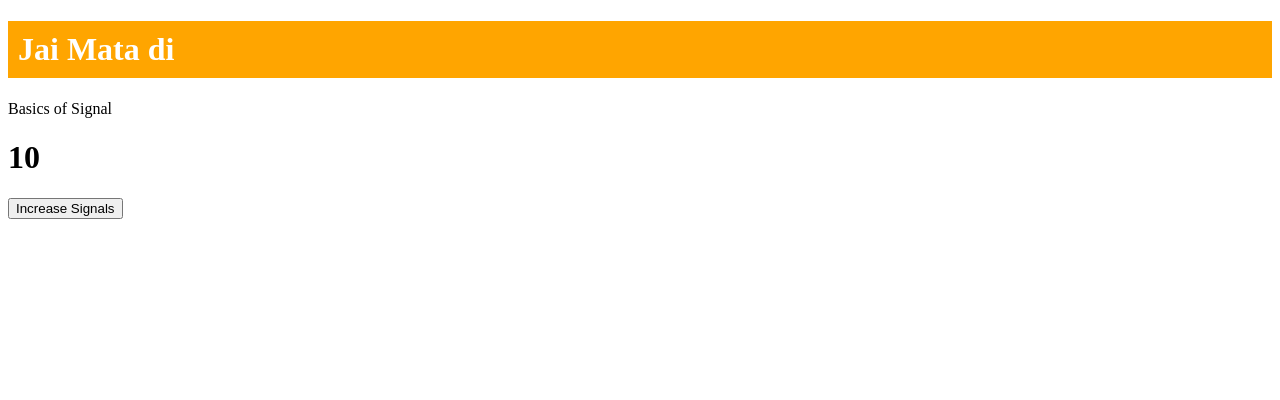
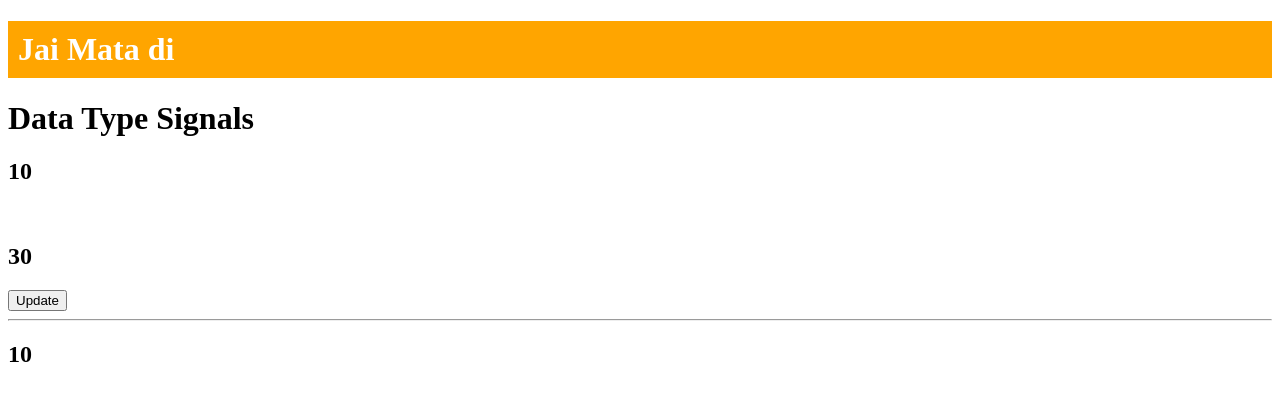
Before and after one commit to AnshuPandey108/Angular-Read, an Angular app: page / in a window 1280 px wide. Shown: the top 400 px of the page. Built offline with nearby package versions, Linux system fonts and the light colour scheme.

Commit message:
data types of signals in Angular

```diff
--- a/src/app/app.component.html
+++ b/src/app/app.component.html
@@ -1,3 +1,3 @@
 <h1>Jai Mata di</h1>
-<app-signals></app-signals>
+<app-data-type-signals></app-data-type-signals>
 <router-outlet></router-outlet>
--- a/src/app/app.component.ts
+++ b/src/app/app.component.ts
@@ -8,10 +8,11 @@ import { IfElseComponent } from './if-else/if-else.component';
 import { SwitchComponent } from './switch/switch.component';
 import { ForloopComponent } from './forloop/forloop.component';
 import { SignalsComponent } from './signals/signals.component';
+import { DataTypeSignalsComponent } from './data-type-signals/data-type-signals.component';
 
 @Component({
   selector: 'app-root',
-  imports: [RouterOutlet, CounterComponent, EventComponent, InputComponent, StyleComponent, IfElseComponent, SwitchComponent, ForloopComponent, SignalsComponent],
+  imports: [RouterOutlet, CounterComponent, EventComponent, InputComponent, StyleComponent, IfElseComponent, SwitchComponent, ForloopComponent, SignalsComponent,DataTypeSignalsComponent],
   templateUrl: './app.component.html',
   styleUrls: ['./app.component.css']
 })
--- /dev/null
+++ b/src/app/data-type-signals/data-type-signals.component.html
@@ -0,0 +1,7 @@
+<h1>Data Type Signals</h1>
+<h2>{{data()}}</h2>
+<br>
+<h2>{{data1()}}</h2>
+<button (click)="updateSignal()">Update</button>
+<hr>
+<h2>{{count()}}</h2>
--- /dev/null
+++ b/src/app/data-type-signals/data-type-signals.component.ts
@@ -0,0 +1,18 @@
+import { Component, signal, WritableSignal } from '@angular/core';
+
+@Component({
+  selector: 'app-data-type-signals',
+  imports: [],
+  templateUrl: './data-type-signals.component.html',
+  styleUrl: './data-type-signals.component.css',
+})
+export class DataTypeSignalsComponent {
+  data = signal<string | number>(10);
+  data1: WritableSignal<number | string> = signal(30);
+  count=signal(10);
+  updateSignal() {
+    this.data.set('hello');
+    this.data1.set('hello1');
+    this.count.update((val) => val + 1);
+  }
+}
```
Also changed, not shown: src/app/data-type-signals/data-type-signals.component.css (added), 1 other file (tests, documents, lock files or other folders).
